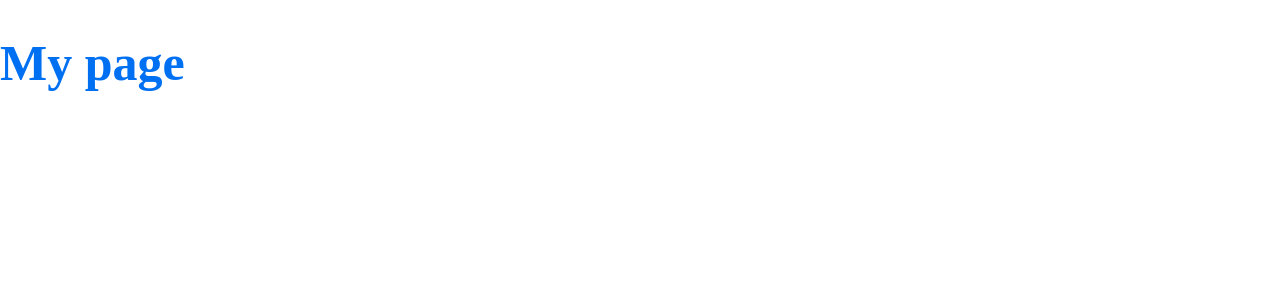
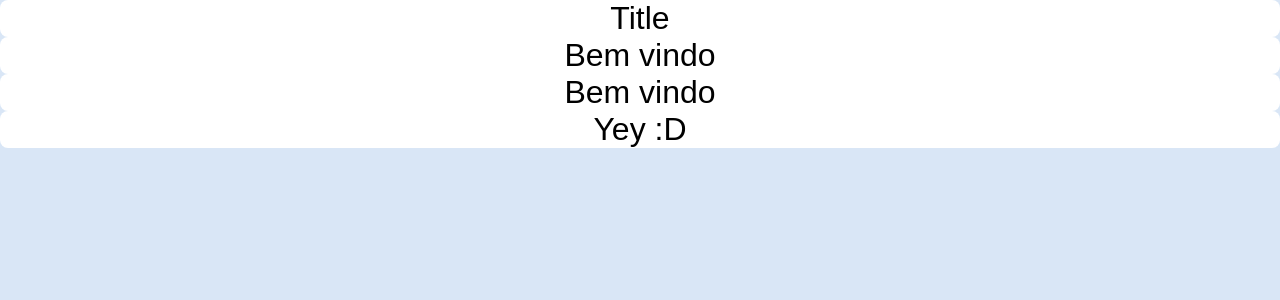
Before and after one commit to Thiagoow/ImersaoReactAlura-Alurakut, a Next.js app: page / in a window 1280 px wide. Shown: the top 300 px of the page. Built offline with nearby package versions, Linux system fonts and the light colour scheme.

Commit message:
Nos 50:45 :D

```diff
--- a/pages/_app.js
+++ b/pages/_app.js
@@ -1,18 +1,31 @@
-import { createGlobalStyle, ThemeProvider } from 'styled-components'
+import { createGlobalStyle, ThemeProvider } from "styled-components";
 
 const GlobalStyle = createGlobalStyle`
+/* Reset CSS */
+* {
+  margin: 0;
+  padding: 0;
+  box-sizing: border-box;
+}
+
   body {
-    margin: 0;
-    padding: 0;
-    box-sizing: border-box;
+    font-family: sans-serif;
+    background-color: #D9E6F6;
   }
-`
+
+/* Definindo um pouco do layout padrão */
+#__next {
+  display: flex;
+  min-height: 100vh;
+  flex-direction: column;
+}
+`;
 
 const theme = {
   colors: {
-    primary: '#0070f3',
-  },
-}
+    primary: "#0070f3"
+  }
+};
 
 export default function App({ Component, pageProps }) {
   return (
@@ -22,5 +35,5 @@ export default function App({ Component, pageProps }) {
         <Component {...pageProps} />
       </ThemeProvider>
     </>
-  )
+  );
 }
--- a/pages/index.js
+++ b/pages/index.js
@@ -1,10 +1,23 @@
-import styled from 'styled-components'
+import styled from "styled-components";
 
 const Title = styled.h1`
   font-size: 50px;
   color: ${({ theme }) => theme.colors.primary};
-`
+`;
+
+const Box = styled.div`
+  background: #fff;
+  font-size: 2rem;
+  border-radius: 8px;
+`;
 
 export default function Home() {
-  return <Title>My page</Title>
+  return (
+    <main align="center">
+      <Box>Title</Box>
+      <Box>Bem vindo</Box>
+      <Box>Bem vindo</Box>
+      <Box>Yey :D</Box>
+    </main>
+  );
 }
```
